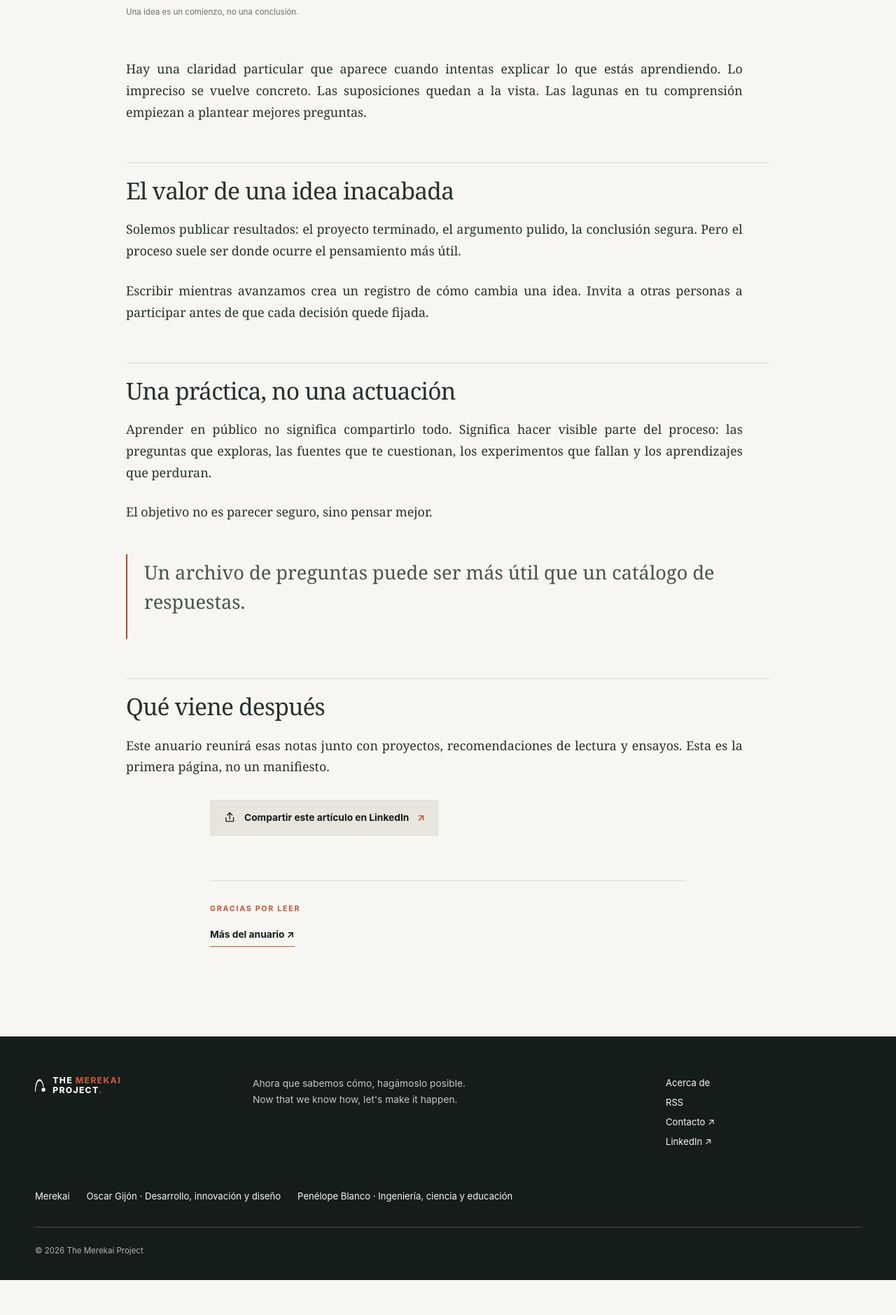
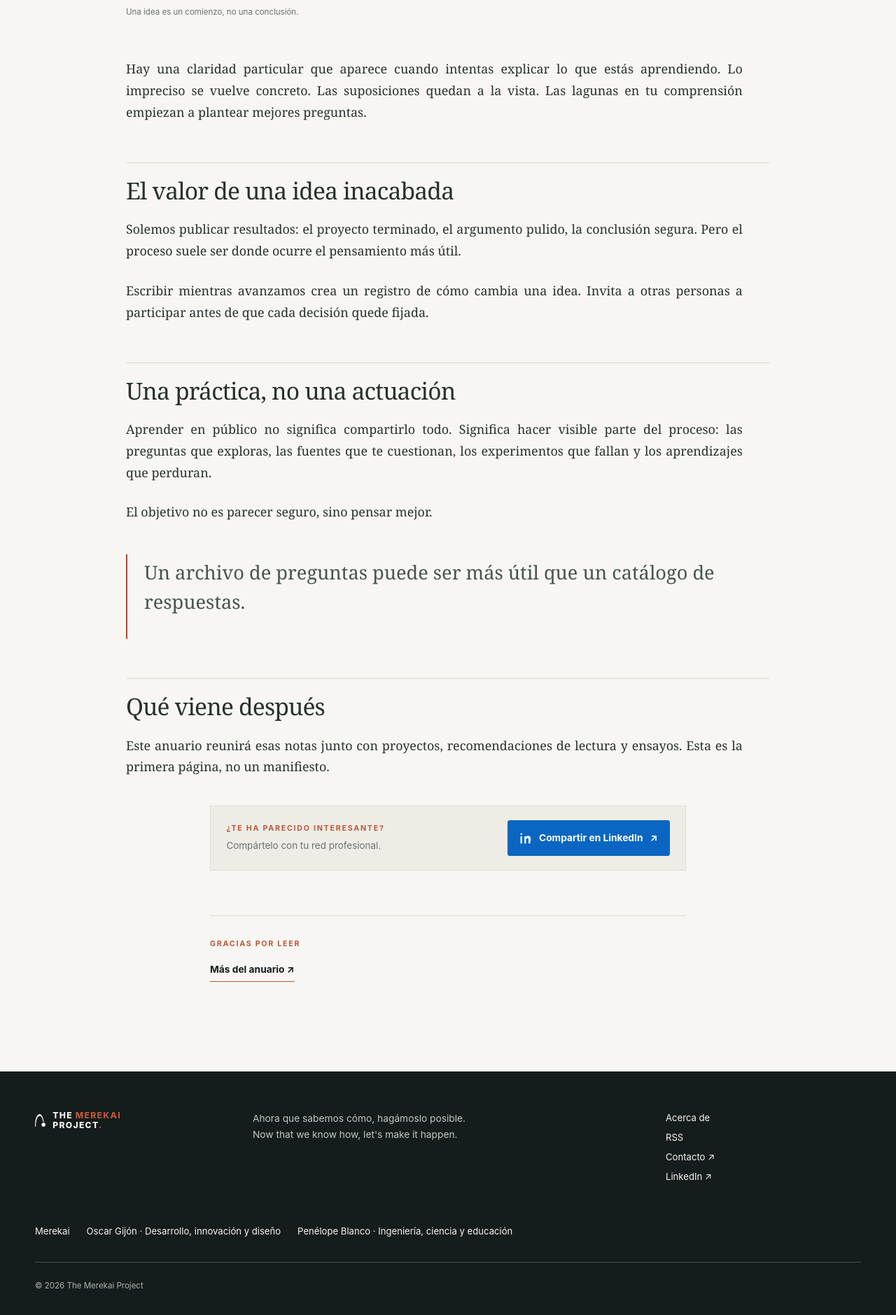
Before and after one commit to ogrgijon/ogrgijon.github.io, a Jekyll site: the page built from _posts/2026-10-18-aprender-en-publico.md, in a window 1280 px wide. Shown: the part 1063-2942 px from the top of the page at 70% size. Built offline with Jekyll 4.4.1, drawn with Linux system fonts in a browser that asks for light colours; before the commit the page ends 2892 px from its top, so only the background shows below that.

Commit message:
Linkedin Share Perfection

```diff
--- a/_config.yml
+++ b/_config.yml
@@ -24,6 +24,7 @@ defaults:
       type: "pages"
     values:
       lang: en
+      image: /assets/images/article-default.svg
   - scope:
       path: ""
       type: "posts"
@@ -38,6 +39,7 @@ defaults:
     values:
       layout: page
       lang: en
+      image: /assets/images/article-default.svg
 collections:
   projects:
     output: true
--- /dev/null
+++ b/_includes/article-share.html
@@ -0,0 +1,14 @@
+{% assign share_url = page.url | absolute_url | url_encode %}
+<div class="article-share">
+  <div class="article-share__prompt">
+    <p class="eyebrow">{% if page.lang == 'es' %}¿TE HA PARECIDO INTERESANTE?{% else %}FOUND THIS INTERESTING?{% endif %}</p>
+    <p>{% if page.lang == 'es' %}Compártelo con tu red profesional.{% else %}Share it with your professional network.{% endif %}</p>
+  </div>
+  <a class="article-share__link" href="https://www.linkedin.com/sharing/share-offsite/?url={{ share_url }}" target="_blank" rel="noopener noreferrer">
+    <svg class="article-share__icon" aria-hidden="true" viewBox="0 0 24 24">
+      <path fill="currentColor" d="M5.2 8.3H2.1V22h3.1V8.3ZM3.7 2a1.8 1.8 0 1 0 0 3.6 1.8 1.8 0 0 0 0-3.6ZM22 13.1c0-4.1-2.2-6-5.1-6a4.4 4.4 0 0 0-4 2.2V8.3H9.8V22h3.1v-6.8c0-1.8.3-3.6 2.6-3.6s2.3 2.1 2.3 3.7V22H21l1-8.9Z"/>
+    </svg>
+    <span>{% if page.lang == 'es' %}Compartir en LinkedIn{% else %}Share on LinkedIn{% endif %}</span>
+    <span class="article-share__arrow" aria-hidden="true">↗</span>
+  </a>
+</div>
--- a/_layouts/article.html
+++ b/_layouts/article.html
@@ -15,16 +15,7 @@ layout: default
   </header>
   {% if page.image %}<figure class="article-hero"><img src="{{ page.image | relative_url }}" alt="{{ page.image_alt | default: page.title | escape }}"><figcaption>{{ page.image_caption | default: "" }}</figcaption></figure>{% endif %}
   <div class="article-body">{{ content }}</div>
-  {% assign share_url = page.url | absolute_url | url_encode %}
-  <div class="article-share">
-    <a class="article-share__link" href="https://www.linkedin.com/sharing/share-offsite/?url={{ share_url }}" target="_blank" rel="noopener noreferrer">
-      <svg class="article-share__icon" aria-hidden="true" viewBox="0 0 24 24" fill="none">
-        <path d="M12 15V3m0 0L7.5 7.5M12 3l4.5 4.5M5 12v7h14v-7" stroke="currentColor" stroke-width="1.7" stroke-linecap="round" stroke-linejoin="round"/>
-      </svg>
-      <span>{% if page.lang == 'es' %}Compartir este artículo en LinkedIn{% else %}Share this article on LinkedIn{% endif %}</span>
-      <span class="article-share__arrow" aria-hidden="true">↗</span>
-    </a>
-  </div>
+  {% include article-share.html %}
   <footer class="article-end">
     <p class="eyebrow">{% if page.lang == 'es' %}GRACIAS POR LEER{% else %}THANK YOU FOR READING{% endif %}</p>
     <a class="text-link" href="{{ article_locale_root | append: '/journal/' | relative_url }}">{% if page.lang == 'es' %}Más del anuario ↗{% else %}More from the journal ↗{% endif %}</a>
--- a/_layouts/page.html
+++ b/_layouts/page.html
@@ -47,4 +47,5 @@ layout: default
   {% if page.reading_article %}<article class="reading-note">{% endif %}
   {{ content }}
   {% if page.reading_article %}</article>{% endif %}
+  {% include article-share.html %}
 </div>
--- a/assets/css/style.css
+++ b/assets/css/style.css
@@ -117,13 +117,17 @@ h1, h2, h3, p { margin-top: 0; }
 .article-body ul, .article-body ol { padding-left: 1.4rem; }
 .article-end { max-width: 680px; margin: 4rem auto 0; padding-top: 2rem; border-top: 1px solid var(--line); }
 .article-end .text-link { margin-top: 0; }
-.article-share { max-width: 680px; margin: 2rem auto 0; }
-.article-share__link { display: inline-flex; align-items: center; gap: .75rem; padding: .8rem 1.1rem; border: 1px solid var(--line); background: #e8e5dc; color: var(--ink); font-size: .86rem; font-weight: 650; transition: background .2s ease, border-color .2s ease, color .2s ease; }
-.article-share__link:hover { border-color: var(--accent); background: var(--accent); color: #fff; }
-.article-share__link:focus-visible { outline: 2px solid var(--accent); outline-offset: 4px; }
-.article-share__icon { width: 1.15rem; height: 1.15rem; flex: 0 0 auto; }
-.article-share__arrow { color: var(--accent); }
-.article-share__link:hover .article-share__arrow { color: inherit; }
+.article-share { display: flex; max-width: 680px; margin: 2.5rem auto 0; padding: 1.25rem 1.4rem; align-items: center; justify-content: space-between; gap: 1.5rem; border: 1px solid var(--line); background: #eeece5; }
+.article-share__prompt .eyebrow { margin-bottom: .3rem; }
+.article-share__prompt p:last-child { margin-bottom: 0; color: var(--muted); font-size: .84rem; }
+.article-share__link { display: inline-flex; flex: 0 0 auto; align-items: center; gap: .65rem; padding: .8rem 1rem; border: 1px solid #0a66c2; border-radius: 3px; background: #0a66c2; color: #fff; font-size: .86rem; font-weight: 700; transition: background .2s ease, border-color .2s ease; }
+.article-share__link:hover { border-color: #004182; background: #004182; color: #fff; }
+.article-share__link:focus-visible { outline: 2px solid var(--ink); outline-offset: 4px; }
+.article-share__icon { width: 1.1rem; height: 1.1rem; flex: 0 0 auto; }
+.article-share__arrow { color: inherit; }
+@media (max-width: 600px) {
+  .article-share { align-items: flex-start; flex-direction: column; gap: 1rem; padding: 1.1rem; }
+}
 .page-content > h2 { margin-top: 2.5rem; font-family: var(--serif); font-weight: 400; }
 .page-content > p, .page-content > ul { max-width: 700px; color: #4e5a56; }
 .about-page .page-header { max-width: 900px; margin-bottom: 3.5rem; }
```
